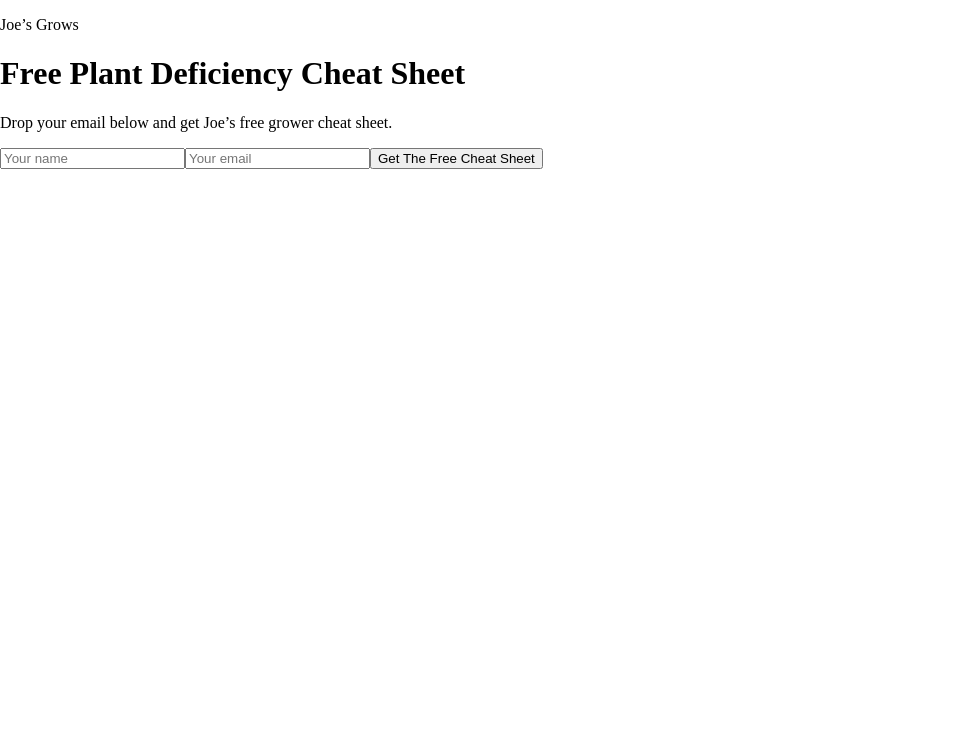
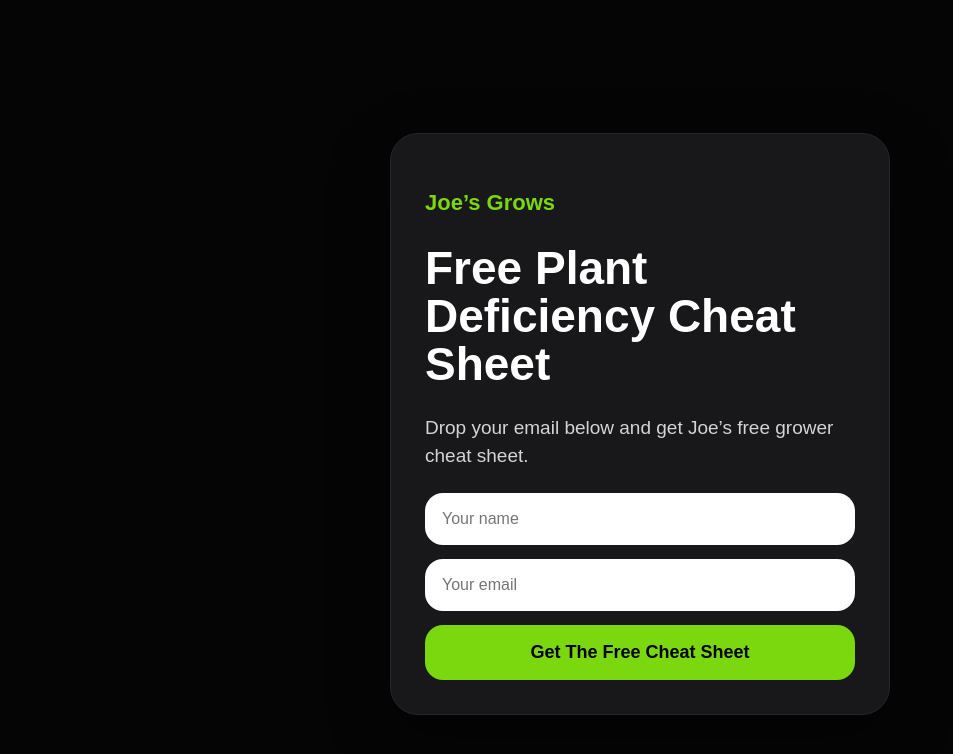
Before and after one commit to Chronic-W-F/joes-grow-cheatsheet, a Next.js app: page / in a window 1280 px wide. Shown: the top 754 px of the page, without its empty margins (0-953 px from the left). Built offline with nearby package versions, Linux system fonts and the light colour scheme.

Commit message:
Refactor handleSubmit function and improve error handling

```diff
--- a/app/page.js
+++ b/app/page.js
@@ -8,7 +8,7 @@ export default function Home() {
   const [message, setMessage] = useState("");
   const [loading, setLoading] = useState(false);
 
-  const handleSubmit = async () => {
+  async function handleSubmit() {
     if (!email) {
       setMessage("Enter an email first.");
       return;
@@ -20,67 +20,126 @@ export default function Home() {
     try {
       const res = await fetch("/api/subscribe", {
         method: "POST",
-        headers: {
-          "Content-Type": "application/json",
-        },
+        headers: { "Content-Type": "application/json" },
         body: JSON.stringify({ name, email }),
       });
 
       const data = await res.json();
 
-      if (res.ok && (data.status === "subscribed" || data.status === "pending")) {
+      if (res.ok) {
         setMessage("Success! You’re on the list.");
         setName("");
         setEmail("");
-      } else if (data.title === "Member Exists") {
-        setMessage("You’re already on the list.");
       } else {
-        setMessage(data.detail || "Something went wrong.");
+        setMessage(data.detail || data.error || "Something went wrong.");
       }
-    } catch (error) {
-      setMessage("Connection error. Try again.");
+    } catch (err) {
+      setMessage("Connection error. API route may not be deployed correctly.");
     }
 
     setLoading(false);
-  };
+  }
 
   return (
-    <div className="flex min-h-screen items-center justify-center bg-black px-6 text-white">
-      <div className="w-full max-w-md rounded-3xl bg-zinc-900 p-8 shadow-xl">
-        <p className="mb-6 text-xl font-bold text-lime-500">Joe’s Grows</p>
+    <main style={styles.page}>
+      <section style={styles.card}>
+        <p style={styles.brand}>Joe’s Grows</p>
 
-        <h1 className="mb-6 text-5xl font-bold leading-tight">
-          Free Plant Deficiency Cheat Sheet
-        </h1>
+        <h1 style={styles.title}>Free Plant Deficiency Cheat Sheet</h1>
 
-        <p className="mb-6 text-lg text-zinc-300">
+        <p style={styles.text}>
           Drop your email below and get Joe’s free grower cheat sheet.
         </p>
 
         <input
-          className="mb-4 w-full rounded-2xl p-4 text-black"
+          style={styles.input}
           placeholder="Your name"
           value={name}
           onChange={(e) => setName(e.target.value)}
         />
 
         <input
-          className="mb-4 w-full rounded-2xl p-4 text-black"
+          style={styles.input}
           placeholder="Your email"
           value={email}
           onChange={(e) => setEmail(e.target.value)}
         />
 
         <button
+          type="button"
           onClick={handleSubmit}
           disabled={loading}
-          className="w-full rounded-2xl bg-lime-500 p-4 font-bold text-black disabled:opacity-60"
+          style={styles.button}
         >
           {loading ? "Submitting..." : "Get The Free Cheat Sheet"}
         </button>
 
-        {message && <p className="mt-4 text-center text-sm">{message}</p>}
-      </div>
-    </div>
+        {message && <p style={styles.message}>{message}</p>}
+      </section>
+    </main>
   );
 }
+
+const styles = {
+  page: {
+    minHeight: "100vh",
+    background: "#050505",
+    display: "flex",
+    alignItems: "center",
+    justifyContent: "center",
+    padding: "24px",
+    color: "white",
+    fontFamily: "Arial, sans-serif",
+  },
+  card: {
+    width: "100%",
+    maxWidth: "430px",
+    background: "#18181b",
+    borderRadius: "28px",
+    padding: "34px",
+    boxShadow: "0 20px 60px rgba(0,0,0,0.45)",
+    border: "1px solid #27272a",
+  },
+  brand: {
+    color: "#7bd80f",
+    fontWeight: "800",
+    fontSize: "22px",
+    marginBottom: "28px",
+  },
+  title: {
+    fontSize: "46px",
+    lineHeight: "1.05",
+    margin: "0 0 26px",
+    fontWeight: "900",
+  },
+  text: {
+    color: "#d4d4d8",
+    fontSize: "19px",
+    lineHeight: "1.45",
+    marginBottom: "24px",
+  },
+  input: {
+    width: "100%",
+    boxSizing: "border-box",
+    padding: "17px",
+    borderRadius: "18px",
+    border: "none",
+    marginBottom: "14px",
+    fontSize: "16px",
+  },
+  button: {
+    width: "100%",
+    padding: "17px",
+    borderRadius: "18px",
+    border: "none",
+    background: "#7bd80f",
+    color: "black",
+    fontWeight: "900",
+    fontSize: "18px",
+  },
+  message: {
+    textAlign: "center",
+    marginTop: "18px",
+    fontSize: "15px",
+  },
+};
```
